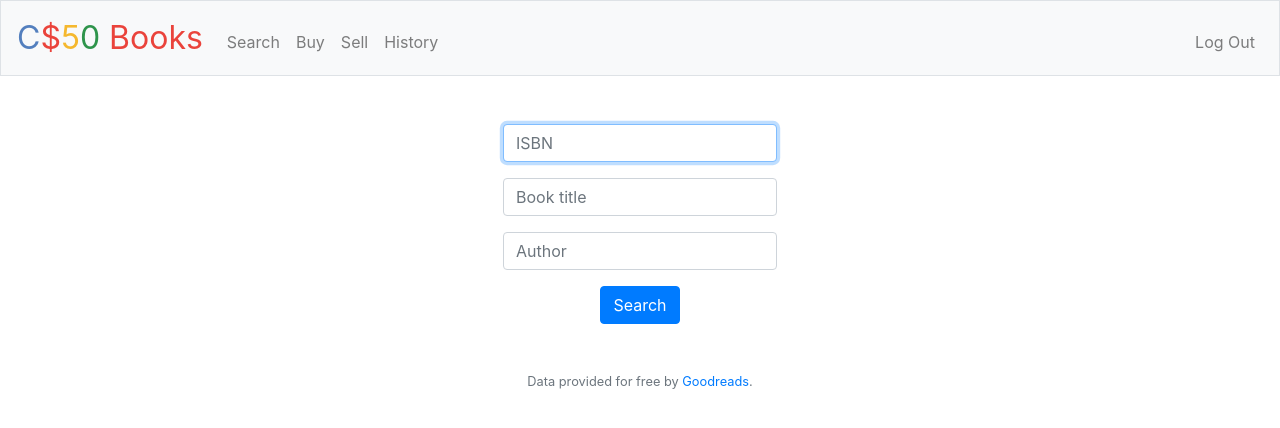
After one commit to J-Ulian/books, a Flask app: page /search in a window 1280 px wide. The commit adds this page. Shown: the top 428 px of the page. Run offline with Flask 2, Linux system fonts and the light colour scheme; the visitor is signed in with stand-in values (Sample User, id 1); some libraries are stand-ins or nearby versions.

Commit message:
Search with regular expressions

```diff
--- a/application.py
+++ b/application.py
@@ -6,7 +6,7 @@ from sqlalchemy import create_engine
 from sqlalchemy.orm import scoped_session, sessionmaker
 from werkzeug.exceptions import default_exceptions, HTTPException, InternalServerError
 from werkzeug.security import check_password_hash, generate_password_hash
-from helpers import apology
+from helpers import apology, login_required
 
 app = Flask(__name__)
 
@@ -28,7 +28,7 @@ db = scoped_session(sessionmaker(bind=engine))
 def index():
 
     try:
-        if session["user_id"] != None:
+        if session["user_id"]:
             return render_template("empty.html")
     except:
         return redirect("/login")
@@ -93,7 +93,7 @@ def register():
         name = request.form.get("username")
         if db.execute("SELECT * FROM users where username = :username", {"username": name}).rowcount == 1:
             return apology("username is already taken")
-        elif not request.form.get("username", 403):
+        elif not request.form.get("username"):
             return apology("must provide username", 403)
         elif not request.form.get("password"):
             return apology("must provide password", 403)
@@ -105,3 +105,30 @@ def register():
                 {"name": name, "hash": generate_password_hash(request.form.get("password"))})
         db.commit()
         return render_template("registred.html")
+
+@app.route("/search", methods=["GET", "POST"])
+@login_required
+def search():
+
+    # User reached route via GET
+    if request.method == "GET":
+        return render_template("search.html")
+
+    # User reached route via POST(regular expressions)
+    if request.method == "POST":
+        if not request.form.get("isbn") and not request.form.get("title") and not request.form.get("author"):
+            return apology("must provide something", 403)
+        elif request.form.get("isbn") and not request.form.get("title") and not request.form.get("author"):
+            books = db.execute("SELECT * FROM books WHERE isbn LIKE :isbn",
+                                {"isbn":"%" + request.form.get("isbn") + "%"}).fetchall()
+            if len(books) < 1:
+                return apology("incorrect isbn")
+            else:
+                return apology("correct")
+            return apology("isbn")
+        elif request.form.get("title") and not request.form.get("isbn") and not request.form.get("author"):
+            return apology("title")
+        elif request.form.get("author") and not request.form.get("title") and not request.form.get("isbn"):
+            return apology("author")
+        else:
+            return apology("must provide only isbn or title or author")
--- a/helpers.py
+++ b/helpers.py
@@ -1,4 +1,5 @@
-from flask import redirect, render_template,request
+from flask import redirect, render_template, request, session
+from functools import wraps
 
 
 def apology(message, code = 400):
@@ -14,3 +15,16 @@ def apology(message, code = 400):
             s = s.replace(old, new)
         return s
     return render_template("apology.html", top=code, bottom=escape(message)), code
+
+def login_required(f):
+    """
+    Decorate routes to require login.
+
+    http://flask.pocoo.org/docs/1.0/patterns/viewdecorators/
+    """
+    @wraps(f)
+    def decorated_function(*args, **kwargs):
+        if session.get("user_id") is None:
+            return redirect("/login")
+        return f(*args, **kwargs)
+    return decorated_function
--- a/import.py
+++ b/import.py
@@ -16,6 +16,6 @@ with open('books.csv', mode='r') as csv_file:
         db.execute("INSERT INTO books (ISBN, title, author, year) VALUES (:ISBN, :title, :author, :year)",
                 {"ISBN": row["isbn"], "title": row["title"], "author": row["author"], "year": row["year"]})
         line_count += 1
-        db.commit()
+    db.commit()
 
     print(f'Processed {line_count} lines.')
--- a/templates/layout.html
+++ b/templates/layout.html
@@ -34,7 +34,7 @@
             <div class="collapse navbar-collapse" id="navbar">
                 {% if session.user_id %}
                     <ul class="navbar-nav mr-auto mt-2">
-                        <li class="nav-item"><a class="nav-link" href="/quote">Quote</a></li>
+                        <li class="nav-item"><a class="nav-link" href="/search">Search</a></li>
                         <li class="nav-item"><a class="nav-link" href="/buy">Buy</a></li>
                         <li class="nav-item"><a class="nav-link" href="/sell">Sell</a></li>
                         <li class="nav-item"><a class="nav-link" href="/history">History</a></li>
--- /dev/null
+++ b/templates/search.html
@@ -0,0 +1,20 @@
+{% extends "layout.html" %}
+
+{% block title %}
+    Search
+{% endblock %}
+
+{% block main %}
+    <form action="/search" method="post">
+        <div class="form-group">
+            <input autocomplete="on" autofocus class="form-control" name="isbn" placeholder="ISBN" type="text">
+        </div>
+        <div class="form-group">
+            <input autocomplete="on" autofocus class="form-control" name="title" placeholder="Book title" type="text">
+        </div>
+         <div class="form-group">
+            <input autocomplete="on" autofocus class="form-control" name="author" placeholder="Author" type="text">
+        </div>
+        <button class="btn btn-primary" type="submit">Search</button>
+    </form>
+{% endblock %}
```
Also changed, not shown: 1 other file.
